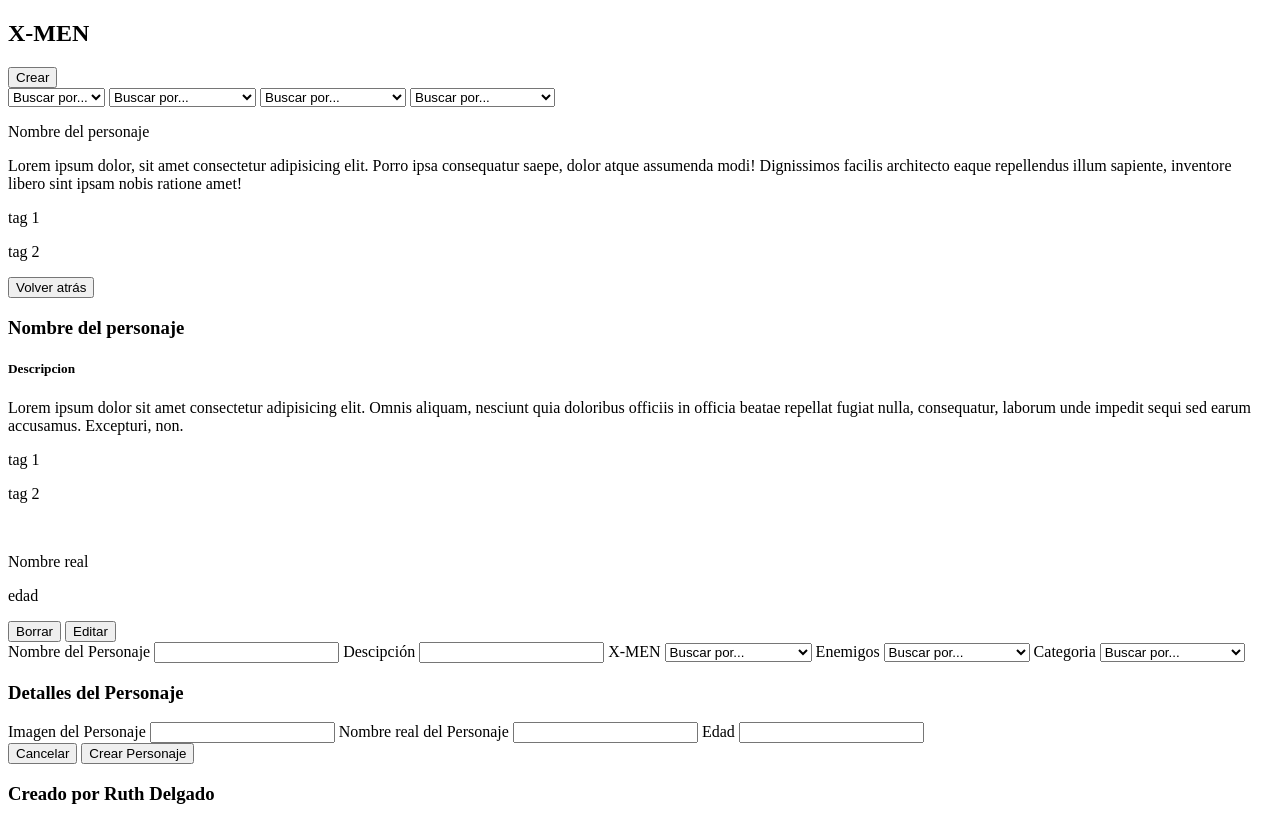
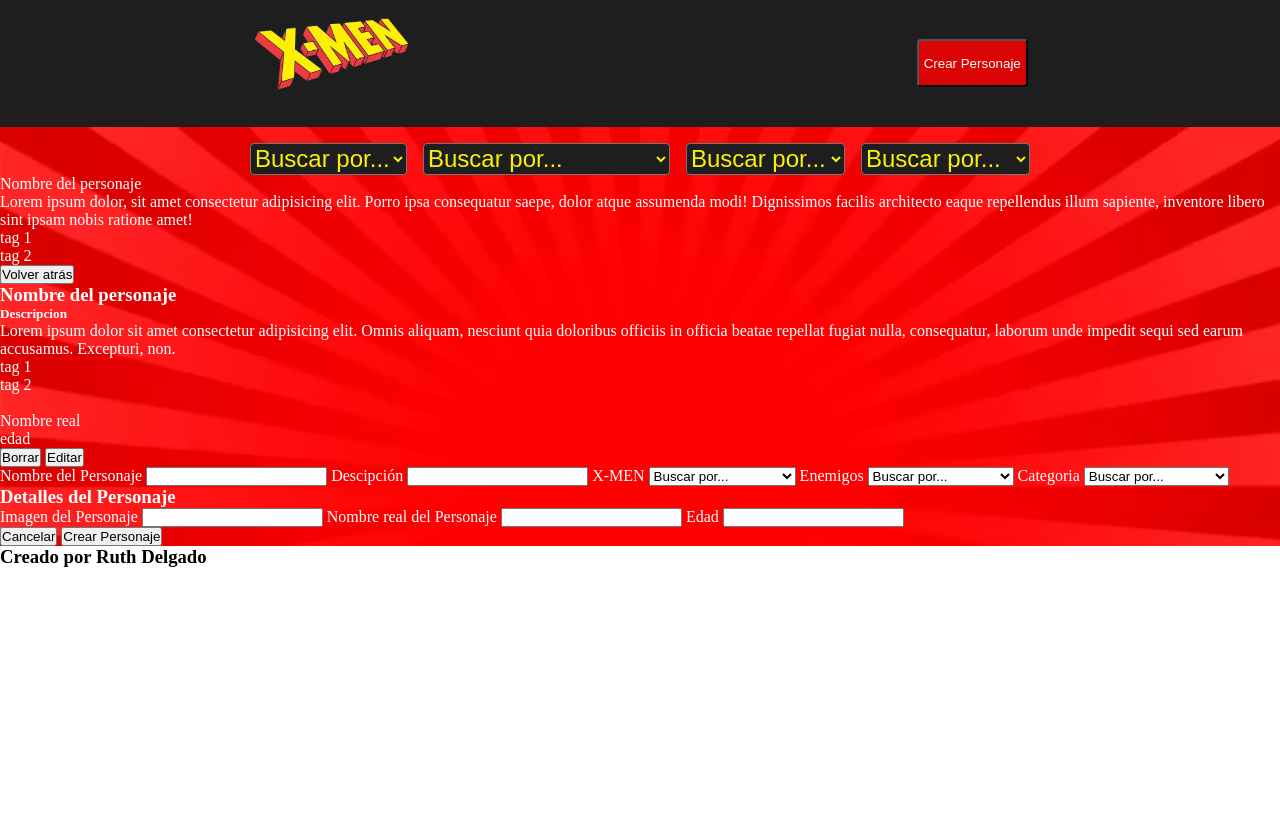
Before and after one commit to ruthdgd/AsincronismoXMEN, a plain HTML site: page index.html in a window 1280 px wide. After the commit the page ends 800 px from the top, so only its background shows below. Drawn offline with Linux system fonts and the light colour scheme; a web font is replaced by a local one.

Commit message:
nav con letras y colores listo

```diff
--- a/index.html
+++ b/index.html
@@ -3,34 +3,37 @@
 <head>
   <meta charset="UTF-8">
   <meta name="viewport" content="width=device-width, initial-scale=1.0">
-  <title>Lord of the Rings</title>
+  <link rel="stylesheet" href="style.css">
+  <title>X-MEN</title>
 </head>
 <body>
-  <header>
+  <header class="navbar">
     <nav>
-      <h1>X-MEN</h1>
-      <button>Crear</button>
+      <img class="nav-logo" src="./assets/img/logoX-men.png" alt="X-MEN titulo">
+      <button class="nav-boton">Crear Personaje</button>
     </nav>
   </header>
   <main>
-    <form action="">
-      <select name="" id="">
+    <!-- ********************FILTROS DE BUSQUEDA******************** -->
+    <form class="search" action="seleccionar">
+      <select class="search-s" name="" id="">
         <option value="">Buscar por...</option>
         <option value="">X-MEN</option>
         <option value="">Enemigos</option>
         <option value="">Categoria</option>
       </select>
-      <select name="" id="">
+      <select class="search-s"  name="" id="">
         <option value="">Buscar por...</option>
         <option value="">Fundadores</option>
         <option value="">Miembros frecuentes</option>
       </select>
-      <select name="" id="">
+      <select class="search-s"  name="" id="">
         <option value="">Buscar por...</option>
         <option value="">Mutantes</option>
-        <option value="">No mutantes/option>
+        <option value="">No mutantes</option>
+        <option value="">Robot</option>
       </select>
-      <select name="" id="">
+      <select class="search-s"  name="" id="">
         <option value="">Buscar por...</option>
         <option value="">Omega</option>
         <option value="">Alfa</option>
@@ -38,9 +41,10 @@
         <option value="">Gamma</option>
         <option value="">Delta</option>
         <option value="">Epsilon</option>
-        <option value="">Humano sin poderes</option>
+        <option value="">Sin Categoría</option>
       </select>
     </form>
+    <!-- ********************TARJETITAS DEL INICIO******************** -->
     <section>
       <div>
         <p>Nombre del personaje</p>
@@ -51,6 +55,7 @@
         </div>
       </div>
     </section>
+    <!-- ********************TARJETA GRANDE CON DETALLES******************* -->
     <section>
       <button>Volver atrás</button>
       <div>
@@ -72,6 +77,7 @@
       <button>Borrar</button>
       <button>Editar</button>
     </section>
+    <!-- ********************FORMULARIO PARA CARGAR PERSONAJE******************** -->
     <section>
       <form action="">
         <label for="">Nombre del Personaje</label>
--- /dev/null
+++ b/sass/_base.scss
@@ -0,0 +1,21 @@
+@import url('https://fonts.cdnfonts.com/css/vtc-komixation');
+@import url('https://fonts.cdnfonts.com/css/salad-trial');
+// font-family: 'Salad Trial', sans-serif;
+// font-family: 'VTCKomixationCaps', sans-serif;
+
+*,
+*::before,
+*::after {
+  margin: 0;
+  padding: 0;
+  box-sizing: border-box;
+  text-decoration: none;
+}
+
+main{
+  background-image: url(../assets/img/fondo-rojo.avif);
+  background-repeat: no-repeat;
+  background-size: cover;
+  color: $white;
+
+}
--- /dev/null
+++ b/sass/_components.scss
@@ -0,0 +1,14 @@
+.search{
+  padding-top: 1rem;
+  display: flex;
+  justify-content: center;
+  gap: 1rem;
+  .search-s{
+    height: 2rem;
+    background-color: $black;
+    border-radius: 4px;
+    color: $yellow;
+    font-family: 'Salad Trial', sans-serif;
+    font-size: 1.5rem;
+}
+}
--- /dev/null
+++ b/sass/_layout.scss
@@ -0,0 +1,21 @@
+//HEADER
+.navbar{
+  nav{
+    width: 100%;
+    background-color: $black;
+    display: flex;
+    justify-content: space-around;
+    align-items: center;
+    .nav-logo{
+      width: 10rem;
+    }
+    .nav-boton{
+      padding: 5px;
+      height: 3rem;
+      background-color: $red;
+      border-radius: 4px;
+      color: $white;
+      font-family: 'VTCKomixationCaps', sans-serif;
+    }
+  }
+}
--- /dev/null
+++ b/sass/_variables.scss
@@ -0,0 +1,18 @@
+// VARIABLES PALETA DE COLOR
+$red: #db0404;
+$yellow: #fbf007;
+$black: #1d1e1d;
+$white: white;
+
+// VARIABLES DE BREAKPOINTS
+$breakpoint-small: 480px;
+$breakpoint-large: 1024px;
+
+//MEDIA QUERIES
+@mixin respond-to($breakpoint) {
+  @if $breakpoint == small {
+    @media (max-width: $breakpoint-small) { @content; }
+  } @else if $breakpoint == medium {
+       @media (max-width: $breakpoint-large) { @content; }
+  }
+}
--- a/sass/main.scss
+++ b/sass/main.scss
@@ -0,0 +1,4 @@
+@import "variables";
+@import "base";
+@import "layout";
+@import "components"
```
Also changed, not shown: assets/img/fondo-rojo.avif (added), assets/img/logoX-men.png (added), sass/_pages.scss (added), sass/_utils.scss (added), style.css, 1 other file.
